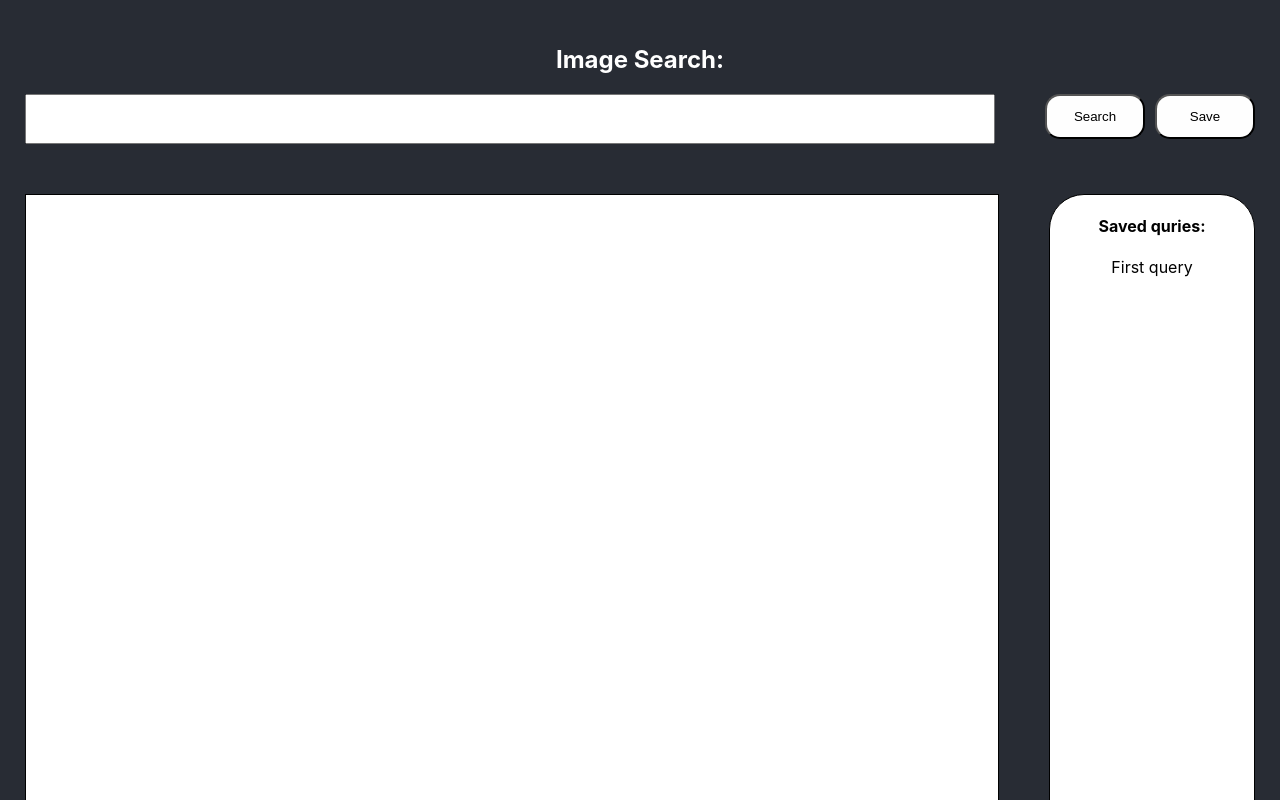
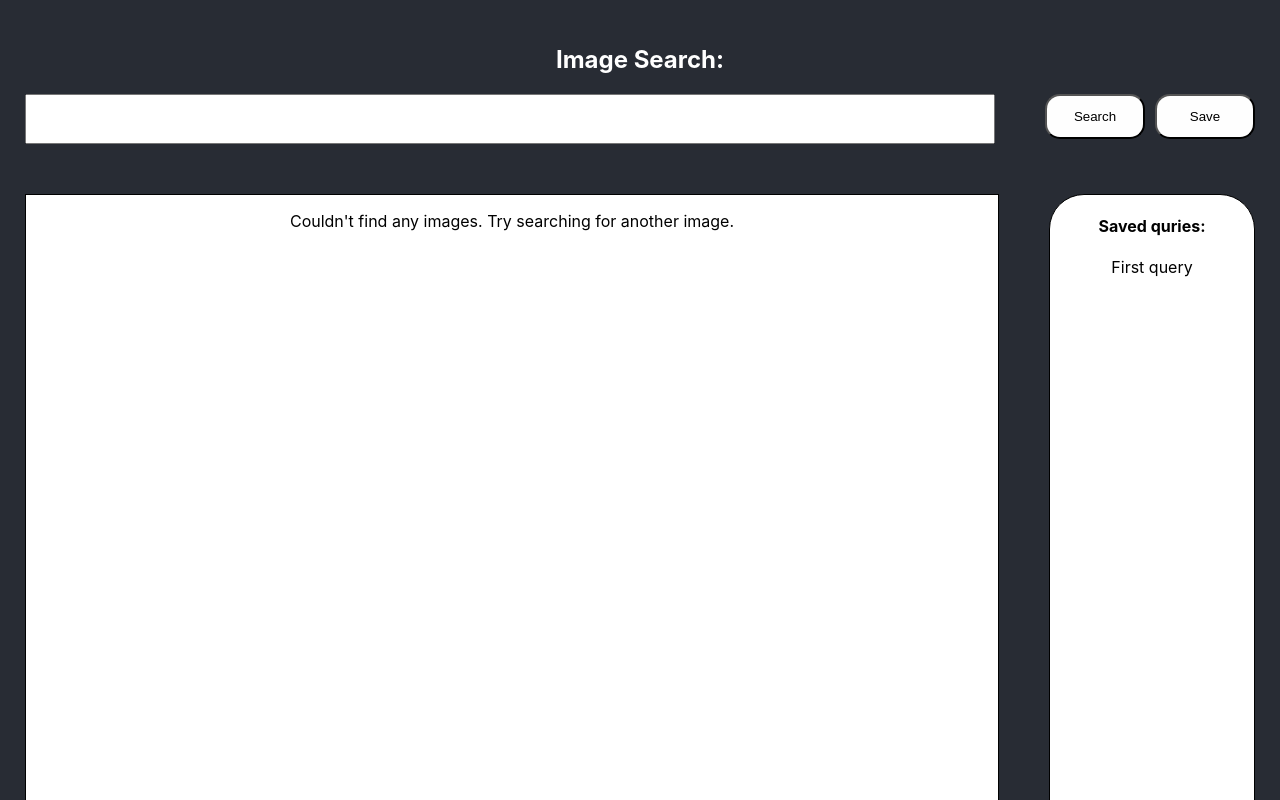
Before and after one commit to LukasKaselionis/image-search, a React (Create React App) app: page / in a window 1280 px wide. Shown: the top 800 px of the page. Built offline with nearby package versions, Linux system fonts and the light colour scheme.

Commit message:
Changed of return grid of ImageGrid element

```diff
--- a/src/components/imageList/ImageCard.js
+++ b/src/components/imageList/ImageCard.js
@@ -1,6 +1,6 @@
-import React, { Component } from 'react';
+import React from 'react';
 
-class ImageCard extends Component {
+class ImageCard extends React.Component {
     constructor(props) {
         super(props);
         this.state = { spans: 0};
--- a/src/components/imageList/ImageList.css
+++ b/src/components/imageList/ImageList.css
@@ -1,12 +1,12 @@
 .images {
-    padding: 25px;;
+    height: 750px;
+    margin: 25px;
+    background-color: #ffffff;
+    border: 1px solid #000000;
+    overflow: scroll;
 }
 
 .images__list {
-    height: 750px;
-    background-color: #ffffff;
-    border: 1px solid #000000;
-    overflow: scroll;
     display: grid;
     grid-template-columns: repeat(auto-fill, minmax(250px, 1fr));
     grid-auto-rows: 10px;
--- a/src/components/imageList/ImageList.js
+++ b/src/components/imageList/ImageList.js
@@ -7,13 +7,15 @@ const ImageList = (props) => {
         return <ImageCard key={img.id} image={img}/>
     });
 
-    return (
-        <div className="images">
+    if(props.foundImages.length > 0){
+        return <div className="images">
             <div className="images__list">
                 {imgs}
             </div>
         </div>
-    )
+    } else {
+         return <div className="images"><p>Couldn't find any images. Try searching for another image.</p></div>
+    }
 }
 
 
```
